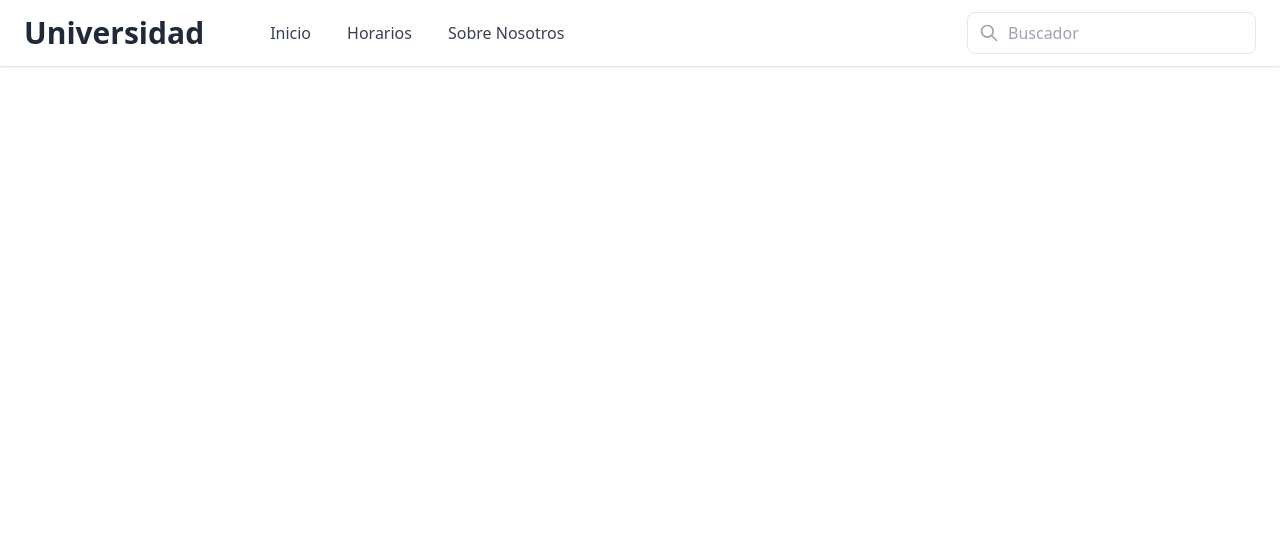
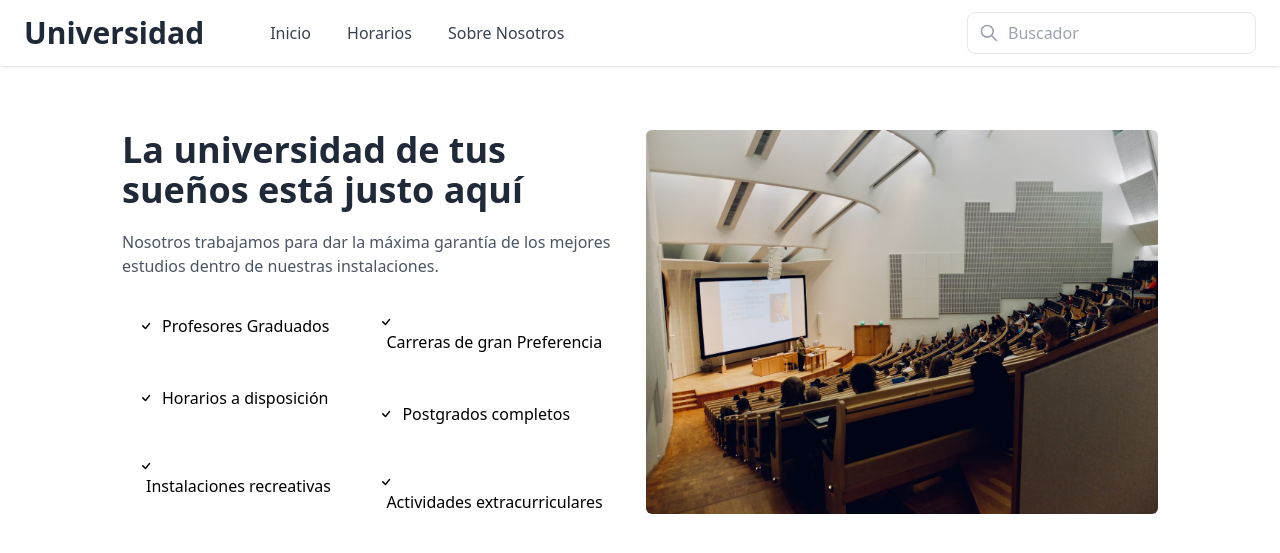
Before and after one commit to danielyepez13/universidad_amada, a PHP site: page / in a window 1280 px wide. Shown: the top 553 px of the page. Run offline with PHP 8.4, Linux system fonts and the light colour scheme; some libraries are stand-ins or nearby versions.

Commit message:
Bienvenida

```diff
--- a/index.php
+++ b/index.php
@@ -33,15 +33,15 @@
             </div>
 
             <!-- Mobile Menu open: "block", Menu closed: "hidden" -->
-            <div x-cloak :class="[isOpen ? 'translate-x-0 opacity-100 ' : 'opacity-0 -translate-x-full']" @click="isOpen = !isOpen" class="absolute inset-x-0 z-20 w-full px-6 py-4 transition-all duration-300 ease-in-out md:mt-0 md:p-0 md:top-0 md:relative md:opacity-100 md:translate-x-0 md:flex md:items-center md:justify-between">
+            <div x-cloak :class="[isOpen ? 'translate-x-0 opacity-100 ' : 'opacity-0 -translate-x-full', moonSun ? 'bg-black white:bg-gray-800' : 'bg-white dark:bg-gray-800']" @click="isOpen = !isOpen" class="absolute inset-x-0 z-20 w-full px-6 py-4 transition-all duration-300 ease-in-out md:duration-0 md:mt-0 md:p-0 md:top-0 md:relative md:opacity-100 md:translate-x-0 md:flex md:items-center md:justify-between">
                 <div class="flex flex-col px-2 -mx-4 md:flex-row md:mx-10 md:py-0">
                     <a href="#" class="px-2.5 py-2 text-gray-700 transition-colors duration-300 transform rounded-lg dark:text-gray-200 hover:bg-gray-100 dark:hover:bg-gray-700 md:mx-2">Inicio</a>
                     <a href="#" class="px-2.5 py-2 text-gray-700 transition-colors duration-300 transform rounded-lg dark:text-gray-200 hover:bg-gray-100 dark:hover:bg-gray-700 md:mx-2">Horarios</a>
                     <a href="#" class="px-2.5 py-2 text-gray-700 transition-colors duration-300 transform rounded-lg dark:text-gray-200 hover:bg-gray-100 dark:hover:bg-gray-700 md:mx-2">Sobre Nosotros</a>
                 </div>
 
-                <div class="flex flex-col md:flex-row ">
-                    <div class="flex flex-wrap content-center mr-3" @click="moonSun = !moonSun">
+                <div class="flex flex-col md:flex-row">
+                    <div class="flex flex-wrap content-center mr-3 invisible md:visible" @click="moonSun = !moonSun">
                         <svg xmlns="http://www.w3.org/2000/svg" fill="currentColor" class="w-7 h-7 text-white cursor-pointer" viewBox="0 0 16 16" x-show="!moonSun">
                             <path d="M6 .278a.768.768 0 0 1 .08.858 7.208 7.208 0 0 0-.878 3.46c0 4.021 3.278 7.277 7.318 7.277.527 0 1.04-.055 1.533-.16a.787.787 0 0 1 .81.316.733.733 0 0 1-.031.893A8.349 8.349 0 0 1 8.344 16C3.734 16 0 12.286 0 7.71 0 4.266 2.114 1.312 5.124.06A.752.752 0 0 1 6 .278z" />
                         </svg>
@@ -49,7 +49,7 @@
                             <path d="M8 11a3 3 0 1 1 0-6 3 3 0 0 1 0 6zm0 1a4 4 0 1 0 0-8 4 4 0 0 0 0 8zM8 0a.5.5 0 0 1 .5.5v2a.5.5 0 0 1-1 0v-2A.5.5 0 0 1 8 0zm0 13a.5.5 0 0 1 .5.5v2a.5.5 0 0 1-1 0v-2A.5.5 0 0 1 8 13zm8-5a.5.5 0 0 1-.5.5h-2a.5.5 0 0 1 0-1h2a.5.5 0 0 1 .5.5zM3 8a.5.5 0 0 1-.5.5h-2a.5.5 0 0 1 0-1h2A.5.5 0 0 1 3 8zm10.657-5.657a.5.5 0 0 1 0 .707l-1.414 1.415a.5.5 0 1 1-.707-.708l1.414-1.414a.5.5 0 0 1 .707 0zm-9.193 9.193a.5.5 0 0 1 0 .707L3.05 13.657a.5.5 0 0 1-.707-.707l1.414-1.414a.5.5 0 0 1 .707 0zm9.193 2.121a.5.5 0 0 1-.707 0l-1.414-1.414a.5.5 0 0 1 .707-.707l1.414 1.414a.5.5 0 0 1 0 .707zM4.464 4.465a.5.5 0 0 1-.707 0L2.343 3.05a.5.5 0 1 1 .707-.707l1.414 1.414a.5.5 0 0 1 0 .708z" />
                         </svg>
                     </div>
-                    <div class="relative mt-4 md:mt-0">
+                    <div class="relative">
                         <span class="absolute inset-y-0 left-0 flex items-center pl-3">
                             <svg class="w-5 h-5 text-gray-400" viewBox="0 0 24 24" fill="none">
                                 <path d="M21 21L15 15M17 10C17 13.866 13.866 17 10 17C6.13401 17 3 13.866 3 10C3 6.13401 6.13401 3 10 3C13.866 3 17 6.13401 17 10Z" stroke="currentColor" stroke-width="2" stroke-linecap="round" stroke-linejoin="round"></path>
@@ -62,6 +62,57 @@
             </div>
         </div>
     </nav>
+    <div class="mt-16 mx-4 flex flex-wrap flex-col md:flex-row justify-center">
+        <div class="flex flex-col max-w-lg">
+            <h1 class="text-4xl font-bold text-gray-800 mb-5">La universidad de tus sueños está justo aquí</h1>
+            <p class="mb-5 text-gray-600">Nosotros trabajamos para dar la máxima garantía de los mejores estudios dentro de nuestras instalaciones.</p>
+            <div class="flex flex-row justify-around">
+                <div class="flex flex-col space-y-4">
+                    <div class="p-4 flex flex-wrap items-center">
+                        <svg xmlns="http://www.w3.org/2000/svg" width="16" height="16" fill="currentColor" viewBox="0 0 16 16">
+                            <path d="M10.97 4.97a.75.75 0 0 1 1.07 1.05l-3.99 4.99a.75.75 0 0 1-1.08.02L4.324 8.384a.75.75 0 1 1 1.06-1.06l2.094 2.093 3.473-4.425a.267.267 0 0 1 .02-.022z" />
+                        </svg>
+                        <p class="ml-2">Profesores Graduados</p>
+                    </div>
+                    <div class="p-4 flex flex-wrap items-center">
+                        <svg xmlns="http://www.w3.org/2000/svg" width="16" height="16" fill="currentColor" viewBox="0 0 16 16">
+                            <path d="M10.97 4.97a.75.75 0 0 1 1.07 1.05l-3.99 4.99a.75.75 0 0 1-1.08.02L4.324 8.384a.75.75 0 1 1 1.06-1.06l2.094 2.093 3.473-4.425a.267.267 0 0 1 .02-.022z" />
+                        </svg>
+                        <p class="ml-2">Horarios a disposición</p>
+                    </div>
+                    <div class="p-4 flex flex-wrap items-center">
+                        <svg xmlns="http://www.w3.org/2000/svg" width="16" height="16" fill="currentColor" viewBox="0 0 16 16">
+                            <path d="M10.97 4.97a.75.75 0 0 1 1.07 1.05l-3.99 4.99a.75.75 0 0 1-1.08.02L4.324 8.384a.75.75 0 1 1 1.06-1.06l2.094 2.093 3.473-4.425a.267.267 0 0 1 .02-.022z" />
+                        </svg>
+                        <p class="ml-2">Instalaciones recreativas</p>
+                    </div>
+                </div>
+                <div class="flex flex-col space-y-4">
+                <div class="p-4 flex flex-wrap items-center">
+                        <svg xmlns="http://www.w3.org/2000/svg" width="16" height="16" fill="currentColor" viewBox="0 0 16 16">
+                            <path d="M10.97 4.97a.75.75 0 0 1 1.07 1.05l-3.99 4.99a.75.75 0 0 1-1.08.02L4.324 8.384a.75.75 0 1 1 1.06-1.06l2.094 2.093 3.473-4.425a.267.267 0 0 1 .02-.022z" />
+                        </svg>
+                        <p class="ml-2">Carreras de gran Preferencia</p>
+                    </div>
+                    <div class="p-4 flex flex-wrap items-center">
+                        <svg xmlns="http://www.w3.org/2000/svg" width="16" height="16" fill="currentColor" viewBox="0 0 16 16">
+                            <path d="M10.97 4.97a.75.75 0 0 1 1.07 1.05l-3.99 4.99a.75.75 0 0 1-1.08.02L4.324 8.384a.75.75 0 1 1 1.06-1.06l2.094 2.093 3.473-4.425a.267.267 0 0 1 .02-.022z" />
+                        </svg>
+                        <p class="ml-2">Postgrados completos</p>
+                    </div>
+                    <div class="p-4 flex flex-wrap items-center">
+                        <svg xmlns="http://www.w3.org/2000/svg" width="16" height="16" fill="currentColor" viewBox="0 0 16 16">
+                            <path d="M10.97 4.97a.75.75 0 0 1 1.07 1.05l-3.99 4.99a.75.75 0 0 1-1.08.02L4.324 8.384a.75.75 0 1 1 1.06-1.06l2.094 2.093 3.473-4.425a.267.267 0 0 1 .02-.022z" />
+                        </svg>
+                        <p class="ml-2">Actividades extracurriculares</p>
+                    </div>
+                </div>
+            </div>
+        </div>
+        <div class="max-w-lg overflow-hidden ml-3">
+            <img class="w-full object-cover rounded-md" src="img/universidad.jpg" alt="">
+        </div>
+    </div>
 </body>
 
 </html>
```
Also changed, not shown: img/universidad.jpg (added).
